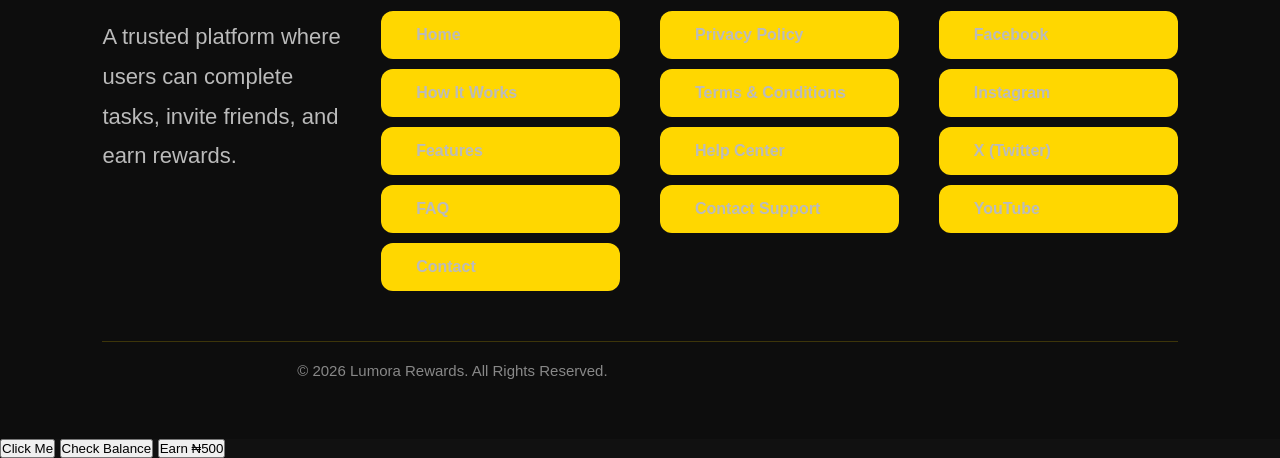
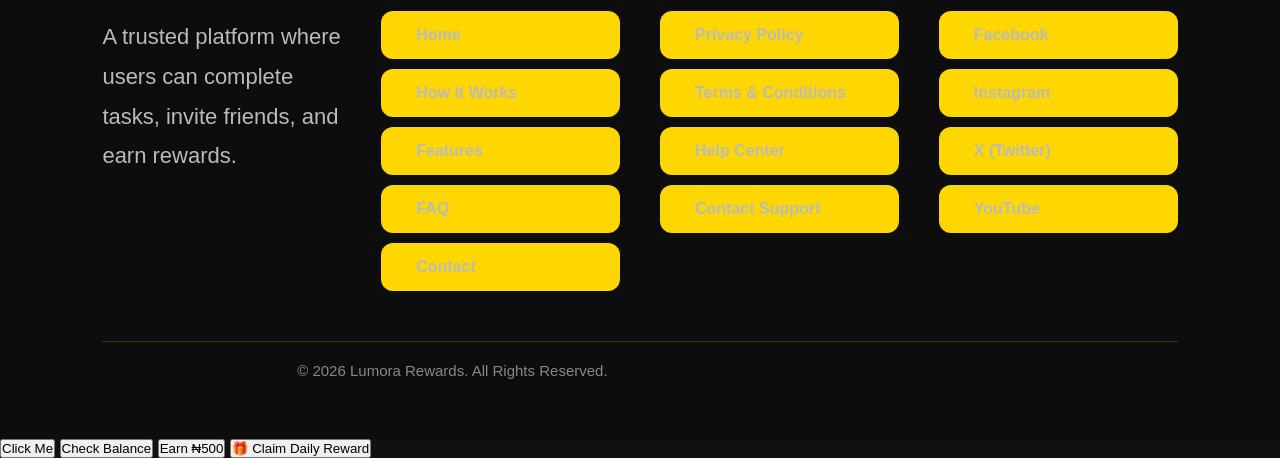
Before and after one commit to lumora591-rgb/lumora-rewards, a plain HTML site: page index.html in a window 1280 px wide. Shown: the part 4053-4511 px from the top of the page. Drawn offline with Linux system fonts and the light colour scheme.

Commit message:
Update index.html

```diff
--- a/index.html
+++ b/index.html
@@ -241,6 +241,10 @@
     Earn ₦500
 </button>
 
+<button onclick="claimDailyReward()">
+    🎁 Claim Daily Reward
+</button>
+
 <script src="script.js"></script>
 </body>
 </html>
```
